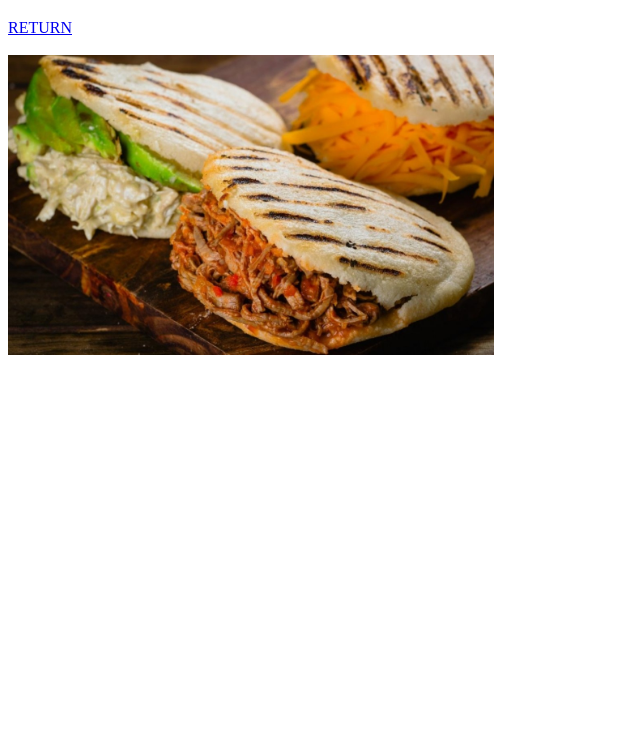
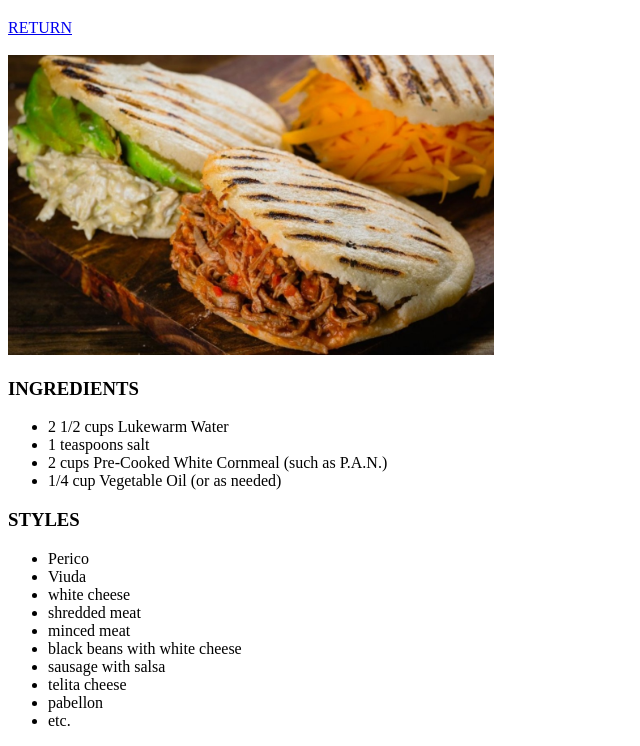
Before and after one commit to ItachIvzla1/ItachIvzla1.github.io, a plain HTML site: page recipes/arepas.html in a window 1280 px wide. Shown: the part 61-807 px from the top of the page, without its empty margins (0-640 px from the left). Drawn offline with Linux system fonts and the light colour scheme.

Commit message:
All recipes finished all complet

```diff
--- a/recipes/arepas.html
+++ b/recipes/arepas.html
@@ -10,6 +10,30 @@
     <H1>AREPAS<br></H1>
     <a href="../index.html">RETURN</a><br>
     <br>
-    <img src="../images/arepas.jpg" alt="arepas ready for eat" height="300px">
+    <img src="../images/arepas.jpg" alt="arepas ready for eat" height="300px"><br>
+
+    <h3>INGREDIENTS</h3>
+
+    <ul>
+        <li>2 1/2 cups Lukewarm Water</li>
+        <li>1 teaspoons salt</li>
+        <li>2 cups Pre-Cooked White Cornmeal (such as P.A.N.)</li>
+        <li>1/4 cup Vegetable Oil (or as needed)</li>
+    </ul>
+
+    <h3>STYLES</h3>
+
+    <ul>
+        <li>Perico</li>
+        <LI>Viuda</LI>
+        <li>white cheese</li>
+        <li>shredded meat</li>
+        <li>minced meat</li>
+        <li>black beans with white cheese</li>
+        <li>sausage with salsa</li>
+        <li>telita cheese</li>
+        <li>pabellon</li>
+        <li>etc.</li>
+    </ul>
 </body>
 </html>
```
Also changed, not shown: recipes/pabellon.html (+19 -0 lines), recipes/pasticho.html (+1 -1 lines).
